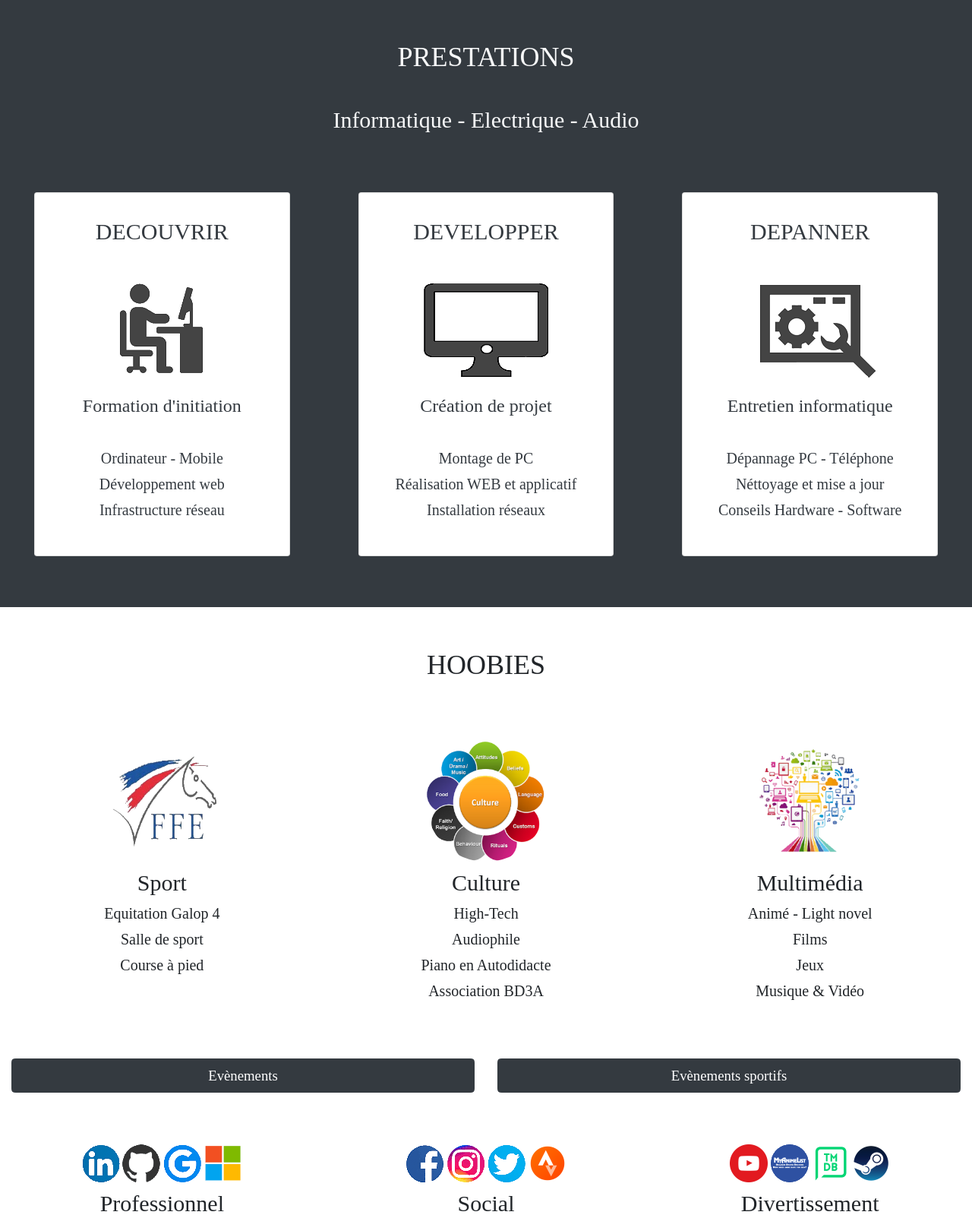
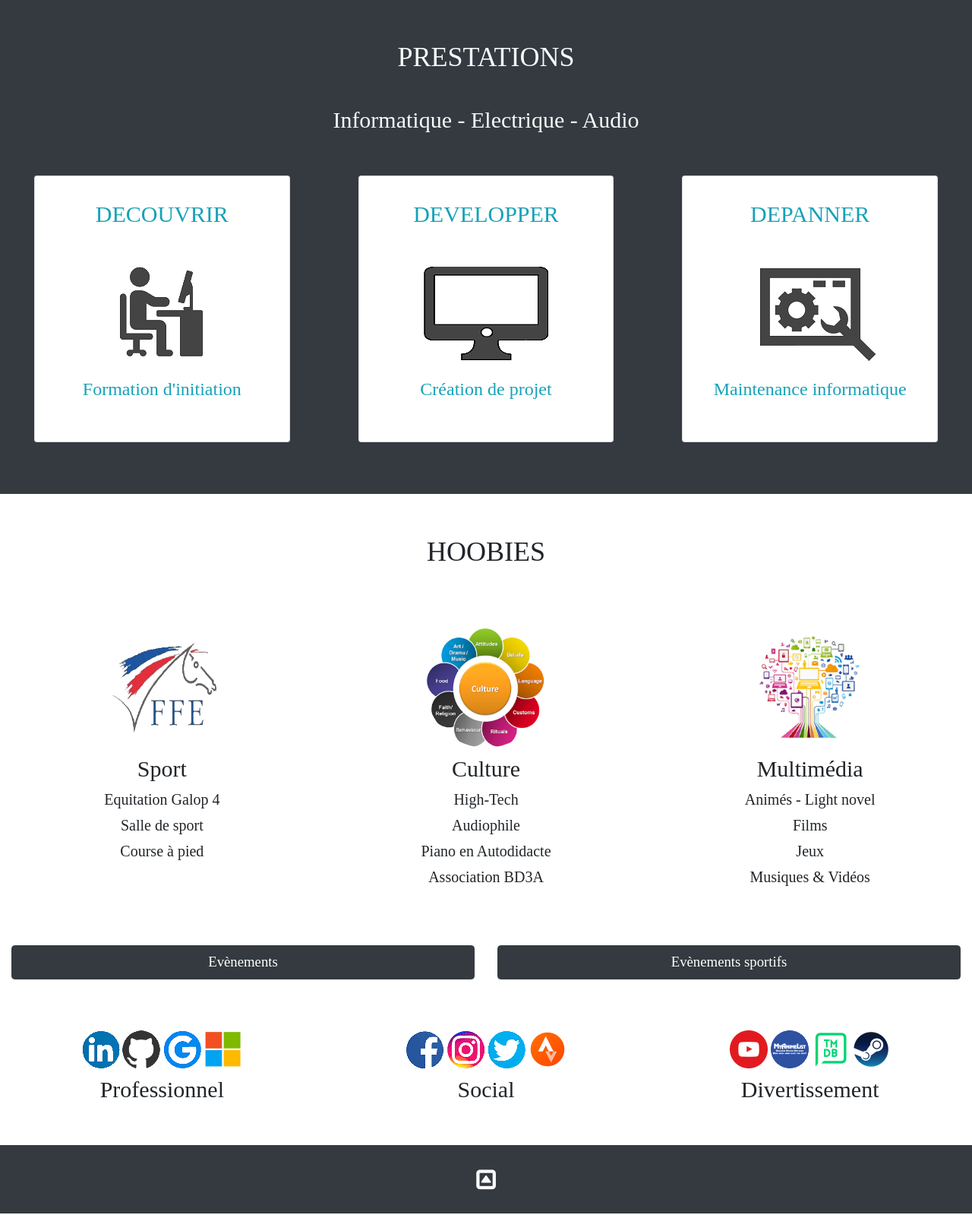
Before and after one commit to DARKNAGAN/PorteFolio, a PHP site: page / in a window 1280 px wide. Shown: the part 3396-4995 px from the top of the page at 76% size. Run offline with PHP 8.4, Linux system fonts and the light colour scheme.

Commit message:
MAJ 3.3
Optimisation de la zone prestation
Amélioration mineur
Changement d'animation des Modal
Modification des API

```diff
--- a/ChristianPortfolio/css/style.css
+++ b/ChristianPortfolio/css/style.css
@@ -19,6 +19,10 @@ html,body,h1,h2,h3,h4,h5,h6,p {
 #imgProjet {
 	width:100%;
 	}
+#imgMedia {
+	width:auto;
+	max-height:180px;
+	}
 .list-group{
 	height:295px;
 	}
--- a/ChristianPortfolio/js/MAL.js
+++ b/ChristianPortfolio/js/MAL.js
@@ -9,8 +9,9 @@ ajaxGet("https://api.jikan.moe/v3/user/DARKNAGAN/animelist/completed", function
 		{
 			// Ajout du titre et du contenu de chaque article
 				var divElt = document.createElement("div");
-				divElt.className = "col-2";
+				divElt.className = "col";
 				var imageElt = document.createElement("img");
+				imageElt.id = "imgMedia";
 				imageElt.className = "card-img rounded-top";
 				imageElt.src = results.image_url;
 				imageElt.alt ="Aucun Aperçu";
@@ -41,8 +42,9 @@ ajaxGet("https://api.jikan.moe/v3/user/DARKNAGAN/mangalist/completed", function
 		{
 			// Ajout du titre et du contenu de chaque article
 			var divElt = document.createElement("div");
-			divElt.className = "col-3";
+			divElt.className = "col";
 			var imageElt = document.createElement("img");
+			imageElt.id = "imgMedia";
 			imageElt.className = "card-img rounded";
 			imageElt.src = results.image_url;
 			imageElt.alt ="Aucun Aperçu";
--- a/ChristianPortfolio/js/TMDB.js
+++ b/ChristianPortfolio/js/TMDB.js
@@ -9,8 +9,9 @@ ajaxGet("https://api.themoviedb.org/3/account/{account_id}/rated/movies?api_key=
 		{
 				// Ajout du titre et du contenu de chaque article
 				var divElt = document.createElement("div");
-				divElt.className = "col-2";
+				divElt.className = "col";
 				var imageElt = document.createElement("img");
+				imageElt.id = "imgMedia";
 				imageElt.className = "card-img rounded-top";
 				imageElt.src = "https://image.tmdb.org/t/p/w150_and_h225_bestv2/" +results.poster_path;
 				var contenuElt = document.createElement("div");
@@ -34,8 +35,9 @@ ajaxGet("https://api.themoviedb.org/3/account/{account_id}/rated/tv?api_key=1fe1
 		{
 			// Ajout du titre et du contenu de chaque article
 			var divElt = document.createElement("div");
-			divElt.className = "col-2";
+			divElt.className = "col";
 			var imageElt = document.createElement("img");
+			imageElt.id = "imgMedia";
 			imageElt.className = "card-img rounded-top";
 			imageElt.src = "https://image.tmdb.org/t/p/w150_and_h225_bestv2" +results.poster_path;
 			var contenuElt = document.createElement("div");
--- a/ChristianPortfolio/js/YouTube.js
+++ b/ChristianPortfolio/js/YouTube.js
@@ -9,8 +9,9 @@ ajaxGet("https://www.googleapis.com/youtube/v3/playlists?part=snippet&fields=ite
 		{
 			// Ajout du titre et du contenu de chaque article
 				var divElt = document.createElement("div");
-				divElt.className = "col-2";
+				divElt.className = "col";
 				var imageElt = document.createElement("img");
+				imageElt.id = "imgMedia";
 				imageElt.className = "card-img rounded";
 				imageElt.src = results.snippet.thumbnails.default.url;
 				imageElt.alt ="Aucun Aperçu";
@@ -39,8 +40,9 @@ ajaxGet("https://www.googleapis.com/youtube/v3/subscriptions?part=snippet&fields
 		{
 			// Ajout du titre et du contenu de chaque article
 			var divElt = document.createElement("div");
-			divElt.className = "col-2";
+			divElt.className = "col";
 			var imageElt = document.createElement("img");
+			imageElt.id = "imgMedia";
 			imageElt.className = "card-img rounded-circle";
 			imageElt.src = results.snippet.thumbnails.default.url;
 			imageElt.alt ="Aucun Aperçu";
--- a/ChristianPortfolio/vue/anime.php
+++ /dev/null
@@ -1,6 +0,0 @@
-			<div id="pro" class="container text-center">
-				<h3 class="bg-dark text-light py-3">Série et film d'animation visionné</h3>
-					<div id="animelist" class="row py-2"></div>
-				<h3 class="bg-dark text-light py-3">Light novel lu</h3>
-					<div id="mangalist" class="row py-2"></div>
-			</div>
--- a/ChristianPortfolio/vue/films.php
+++ /dev/null
@@ -1,6 +0,0 @@
-			<div id="pro" class="container text-center">
-				<h3 class="bg-dark text-light py-3">Film visionné</h3>
-					<div id="filmlist" class="row py-2"></div>
-				<h3 class="bg-dark text-light py-3">Séries suivie</h3>
-					<div id="serielist" class="row py-2"></div>
-			</div>
--- a/ChristianPortfolio/vue/hobbies.php
+++ b/ChristianPortfolio/vue/hobbies.php
@@ -18,8 +18,8 @@
 				<div class="col">
 					<img id="imgHoobies" src="./images/hobbie/multimedia.png" alt="multimedia" class="rounded-circle">
 					<h2>Multimédia</h2>
-					<h4><a data-toggle="modal" href="#collapseHoobieOne">Animé - Light novel</a></h4>
-					<div id="collapseHoobieOne" class="modal animated slideInUp" role="dialog">
+					<h4><a data-toggle="modal" href="#collapseHoobieOne">Animés - Light novel</a></h4>
+					<div id="collapseHoobieOne" class="modal animated zoomInRight" role="dialog">
 					<div class="modal-dialog modal-lg">
 						<div class="modal-content">
 						<div class="modal-header bg-light">
@@ -27,9 +27,9 @@
 						</div>
 						<div class="modal-body text-dark">
 							<div class="container text-center">
-								<h3 class="bg-dark text-light py-3">Série et film d'animation visionné</h3>
+								<h3 class="bg-dark text-light py-3">Séries et films d'animation visionnés</h3>
 									<div id="animelist" class="row py-2"></div>
-								<h3 class="bg-dark text-light py-3">Light novel lu</h3>
+								<h3 class="bg-dark text-light py-3">Livre Light novel lu</h3>
 									<div id="mangalist" class="row py-2"></div>
 							</div>
 						</div>
@@ -37,7 +37,7 @@
 					</div>
 					</div>
 					<h4><a data-toggle="modal" href="#collapseHoobieTwo">Films</a></h4>
-					<div id="collapseHoobieTwo" class="modal animated slideInUp" role="dialog">
+					<div id="collapseHoobieTwo" class="modal animated zoomInRight" role="dialog">
 					<div class="modal-dialog modal-lg">
 						<div class="modal-content">
 						<div class="modal-header bg-light">
@@ -45,9 +45,9 @@
 						</div>
 						<div class="modal-body text-dark">
 							<div class="container text-center">
-								<h3 class="bg-dark text-light py-3">Film visionné</h3>
+								<h3 class="bg-dark text-light py-3">Films visionnés</h3>
 									<div id="filmlist" class="row py-2"></div>
-								<h3 class="bg-dark text-light py-3">Séries suivie</h3>
+								<h3 class="bg-dark text-light py-3">Séries visionnés</h3>
 									<div id="serielist" class="row py-2"></div>
 							</div>
 						</div>
@@ -55,8 +55,8 @@
 					</div>
 					</div>
 					<h4><a href="https://steamcommunity.com/id/darknagan/games/?tab=all" target="_blank">Jeux</a></h4>
-					<h4><a id="login-button" href="/ChristianPortfolio/vue/spotify.php" target="_blank">Musique</a> & <a data-toggle="modal" href="#collapseHoobieFour">Vidéo</a></h4>
-					<div id="collapseHoobieFour" class="modal animated slideInUp" role="dialog">
+					<h4><a id="login-button" href="/ChristianPortfolio/vue/spotify.php" target="_blank">Musiques</a> & <a data-toggle="modal" href="#collapseHoobieFour">Vidéos</a></h4>
+					<div id="collapseHoobieFour" class="modal animated zoomInRight" role="dialog">
 					<div class="modal-dialog modal-lg">
 						<div class="modal-content">
 						<div class="modal-header bg-light">
@@ -64,10 +64,10 @@
 						</div>
 						<div class="modal-body text-dark">
 							<div class="container text-center">
-								<h3 class="bg-dark text-light py-3">Playlists musicale</h3>
-									<div id="playlistlist" class="row  py-2"></div>
+								<h3 class="bg-dark text-light py-3">Playlists musicale </h3>
+									<div id="playlistlist" class="row py-2"></div>
 								<h3 class="bg-dark text-light py-3">Artistes favoris</h3>
-									<div id="artistelist" class="row  py-2"></div>
+									<div id="artistelist" class="row py-2"></div>
 							</div>
 						</div>
 						</div>
@@ -78,7 +78,7 @@
 			<div class="row">
 			<div class="col">
 				<button class="btn btn-dark btn-lg btn-block" type="button" data-toggle="collapse" data-target="#collapseEvent" aria-expanded="true" aria-controls="collapseEvent">Evènements</button>
-					<div class="collapse"  id="collapseEvent">
+					<div class="collapse" id="collapseEvent">
 						<div class="card-body bg-dark">
 							<ul class="list-group list-group-flush overflow-auto m-3">
 								<li class="list-group-item"><h4>Concert Starset</h4><h5>04 avril 2018</h5></li>
--- a/ChristianPortfolio/vue/musique.php
+++ /dev/null
@@ -1,6 +0,0 @@
-			<div id="pro" class="container text-center">
-				<h3 class="bg-dark text-light py-3">Playlists musicale</h3>
-					<div id="playlistlist" class="row  py-2"></div>
-				<h3 class="bg-dark text-light py-3">Artistes favoris</h3>
-					<div id="artistelist" class="row  py-2"></div>
-			</div>
--- a/ChristianPortfolio/vue/projets.php
+++ b/ChristianPortfolio/vue/projets.php
@@ -7,7 +7,7 @@
 				<div class="media-body"><h3 class="text-center">Réalisation et dépannage d'installations de Réseaux Voix, Données, Images</h3>
 				<button type="button" class="btn btn-outline-light btn-block" data-toggle="modal" data-target="#collapseProOne"><span class="fa fa-bars"></span></button>
 				<!--Modal-->
-					<div id="collapseProOne" class="modal animated slideInUp" role="dialog">
+					<div id="collapseProOne" class="modal animated zoomInUp" role="dialog">
 					<div class="modal-dialog modal-lg">
 						<div class="modal-content">
 							<div class="modal-header bg-dark">
@@ -40,7 +40,7 @@
 				<div class="media-body"><h3 class="text-center">Développement de sites web Full-Stack<br>Vitrines - Blogs - Web-apps</h3>
 				<button type="button" class="btn btn-outline-light btn-block"  data-toggle="modal" data-target="#collapseProTwo"><span class="fa fa-bars"></span></button>
 				<!--Modal-->
-					<div id="collapseProTwo" class="modal animated slideInUp" role="dialog">
+					<div id="collapseProTwo" class="modal animated zoomInUp" role="dialog">
 					<div class="modal-dialog modal-lg" role="document">
 						<div class="modal-content">
 							<div class="modal-header bg-dark">
@@ -64,7 +64,7 @@
 				<div class="media-body"><h3 class="text-center">Développement de modules spécifiques dans un progiciel Infor ERP Syteline et utilisation de l'outil SSRS</h3>
 				<button type="button" class="btn btn-outline-light btn-block"  data-toggle="modal" data-target="#collapseProThree"><span class="fa fa-bars"></span></button>
 				<!--Modal-->
-					<div id="collapseProThree" class="modal animated slideInUp" role="dialog">
+					<div id="collapseProThree" class="modal animated zoomInUp" role="dialog">
 					<div class="modal-dialog modal-lg">
 						<div class="modal-content">
 							<div class="modal-header bg-dark">
@@ -92,7 +92,7 @@
 				<div class="media-body"><h3 class="text-center">Développement d'applications client lourd</h3>
 				<button type="button" class="btn btn-outline-light btn-block"  data-toggle="modal" data-target="#collapseProFour"><span class="fa fa-bars"></span></button>
 				<!--Modal-->
-					<div id="collapseProFour" class="modal animated slideInUp" role="dialog">
+					<div id="collapseProFour" class="modal animated zoomInUp" role="dialog">
 					<div class="modal-dialog modal-lg">
 						<div class="modal-content">
 							<div class="modal-header bg-dark">
@@ -115,7 +115,7 @@
 				<div class="media-body"><h3 class="text-center">Développement logiciel dans un outil de gestion de portefeuilles de projets</h3>
 				<button type="button" class="btn btn-outline-light btn-block" data-toggle="modal" data-target="#collapseProFive"><span class="fa fa-bars"></span></button>
 				<!--Modal-->
-					<div id="collapseProFive" class="modal animated slideInUp" role="dialog">
+					<div id="collapseProFive" class="modal animated zoomInUp" role="dialog">
 					<div class="modal-dialog modal-lg">
 						<div class="modal-content">
 							<div class="modal-header bg-dark">
@@ -141,7 +141,7 @@
 				<div class="media-body"><h3 class="text-center">Installation, maintenance et dépannage de systèmes de climatisation</h3>
 				<button type="button" class="btn btn-outline-light btn-block" data-toggle="modal" data-target="#collapseProSix"><span class="fa fa-bars"></span></button>
 				<!--Modal-->
-					<div id="collapseProSix" class="modal animated slideInUp" role="dialog">
+					<div id="collapseProSix" class="modal animated zoomInUp" role="dialog">
 					<div class="modal-dialog modal-lg">
 						<div class="modal-content">
 							<div class="modal-header bg-dark">
@@ -161,7 +161,7 @@
 				<div class="media-body"><h3 class="text-center">Entretien de lignes d'impression offset, emballage, empaquetage</h3>
 				<button type="button" class="btn btn-outline-light btn-block"  data-toggle="modal" data-target="#collapseProSeven"><span class="fa fa-bars"></span></button>
 				<!--Modal-->
-					<div id="collapseProSeven" class="modal animated slideInUp" role="dialog">
+					<div id="collapseProSeven" class="modal animated zoomInUp" role="dialog">
 					<div class="modal-dialog modal-lg">
 						<div class="modal-content">
 							<div class="modal-header bg-dark">
@@ -181,7 +181,7 @@
 				<div class="media-body"><h3 class="text-center">Raspberry</h3>
 				<button type="button" class="btn btn-outline-light btn-block"  data-toggle="modal" data-target="#collapsePersoOne"><span class="fa fa-bars"></span></button>
 				<!--Modal-->
-					<div id="collapsePersoOne" class="modal animated slideInUp" role="dialog">
+					<div id="collapsePersoOne" class="modal animated zoomInUp" role="dialog">
 					<div class="modal-dialog modal-lg">
 						<div class="modal-content">
 							<div class="modal-header bg-dark">
@@ -202,7 +202,7 @@
 				<div class="media-body"><h3 class="text-center">Adobe CC 2017: Création graphique</h3>
 				<button type="button" class="btn btn-outline-light btn-block"  data-toggle="modal" data-target="#collapsePersoTwo"><span class="fa fa-bars"></span></button>
 				<!--Modal-->
-					<div id="collapsePersoTwo" class="modal animated slideInUp" role="dialog">
+					<div id="collapsePersoTwo" class="modal animated zoomInUp" role="dialog">
 					<div class="modal-dialog modal-lg">
 						<div class="modal-content">
 							<div class="modal-header bg-dark">
@@ -227,7 +227,7 @@
 				<h3 class="text-center">Réalisation d'un Portfolio personnel</h3>
 				<button type="button" class="btn btn-outline-light btn-block"  data-toggle="modal" data-target="#collapsePersoThree"><span class="fa fa-bars"></span></button>
 				<!--Modal-->
-					<div id="collapsePersoThree" class="modal animated slideInUp" role="dialog">
+					<div id="collapsePersoThree" class="modal animated zoomInUp" role="dialog">
 					<div class="modal-dialog modal-lg">
 						<div class="modal-content">
 							<div class="modal-header bg-dark">
--- a/ChristianPortfolio/vue/services.php
+++ b/ChristianPortfolio/vue/services.php
@@ -1,41 +1,108 @@
-		<div id="service" class="container-fluid bg-dark text-light text-center">
-			<br><br><h1>PRESTATIONS</h1><br>
-			<h2>Informatique - Electrique - Audio</h2><br>
+		<div id="service" class="container-fluid bg-dark text-light">
+			<div class="text-center"><br><br><h1>PRESTATIONS</h1><br>
+			<h2>Informatique - Electrique - Audio</h2></div>
 			<div class="row">
 				<div class="col p-5">
-					<div class="card bg-white text-dark"><br>
+					<div class="card bg-white text-dark text-center"><a class=" btn-outline-info" href="" data-toggle="modal" data-target="#collapsePrestaOne"><br>
 						<h2>DECOUVRIR</h2><br>
 						<div><img id="imgPresta" src="./images/service/DECOUVRIR.png" alt="Formation d'initiation"></div>
-						<ul class="list-unstyled">
-							<li><h3>Formation d'initiation</h3></li><br>
-							<li><h4>Ordinateur - Mobile</h4></li>
-							<li><h4>Développement web</h4></li>
-							<li><h4>Infrastructure réseau</h4></li>
-						</ul><br>
+							<h3>Formation d'initiation</h3><br><br>
+					</a></div>
+				<!--Modal-->
+					<div id="collapsePrestaOne" class="modal animated zoomIn" role="dialog">
+					<div class="modal-dialog modal-lg">
+						<div class="modal-content">
+							<div class="modal-header bg-dark">
+								<h4 class="modal-title">Découvrir - Formation d'initiation et perfectionnement</h4>
+								<button type="button" class="close text-light" data-dismiss="modal">&times;</button>
+							</div>
+							<div class="modal-body text-dark">
+								<div class="row">
+								  <div class="col-8 text-center">Mes services</div>
+								  <div class="col-4 text-center">Tarif à partir de</div>
+								  <hr><div class="col-8">Formation pour outils professionnel (Microsoft Office - Adobe Créative Suite)</div>
+								  <div class="col-4 text-center">25€/h</div>
+								  <hr><div class="col-8">Formation pour applications spécifiques</div>
+								  <div class="col-4 text-center">30€/h</div>
+								  <hr><div class="col-8">Formation pour systèmes d'exploitation (iOS - Android - MacOS - Windows - Linux)</div>
+								  <div class="col-4 text-center">15€/h</div>
+								  <hr><div class="col-8">Formation pour développements Web (HTML - CSS)</div>
+								  <div class="col-4 text-center">20€/h</div>
+								  <hr><div class="col-8">Formation d'architecture réseaux</div>
+								  <div class="col-4 text-center">30€/h</div>
+								  <hr><div class="col-8">Autres formations ...</div>
+								  <div class="col-4 text-center">-</div>
+								  <hr><div class="col-12">* Ces tarifs peuvent varier en fonction du niveau de perfectionnement des produits</div>
+								</div>
+							</div>
+						</div>
+					</div>
 					</div>
 				</div>
 				<div class="col p-5">
-					<div class="card bg-white text-dark"><br>
+					<div class="card bg-white text-dark text-center"><a class=" btn-outline-info" href="" data-toggle="modal" data-target="#collapsePrestaTwo"><br>
 						<h2>DEVELOPPER</h2><br>
 						<div><img id="imgPresta" src="./images/service/DEVELOPPER.png" alt="Formation informatique"></div>
-						<ul class="list-unstyled">
-							<li><h3>Création de projet</h3></li><br>
-							<li><h4>Montage de PC</h4></li>
-							<li><h4>Réalisation WEB et applicatif</h4></li>
-							<li><h4>Installation réseaux</h4></li>
-						</ul><br>
+							<h3>Création de projet</h3><br><br>
+					</a></div>
+					<!--Modal-->
+					<div id="collapsePrestaTwo" class="modal animated zoomIn" role="dialog">
+					<div class="modal-dialog modal-lg">
+						<div class="modal-content">
+							<div class="modal-header bg-dark">
+								<h4 class="modal-title">Développer - Création de projet</h4>
+								<button type="button" class="close text-light" data-dismiss="modal">&times;</button>
+							</div>
+							<div class="modal-body text-dark">
+								<div class="row">
+								  <div class="col-8 text-center">Mes services</div>
+								  <div class="col-4 text-center">Tarif à partir de</div>
+								  <hr><div class="col-8">Développement d'applications PC - Mobile</div>
+								  <div class="col-4 text-center">80€</div>
+								  <hr><div class="col-8">Développement de sites internet ( Blog - Vitrine - Boutique)</div>
+								  <div class="col-4 text-center">60€</div>
+								  <hr><div class="col-8">Montage de PC (Matériel - Logiciel)</div>
+								  <div class="col-4 text-center">50€</div>
+								  <hr><div class="col-8">Installation d'infrastructures réseaux et électriques à la maison</div>
+								  <div class="col-4 text-center">60€</div>
+								  <hr><div class="col-12">* Ces tarifs sont a titre indicatif et ne prenne pas en compte le prix des pièces et logiciels</div>
+								</div>
+							</div>
+						</div>
+					</div>
 					</div>
 				</div>
 				<div class="col p-5">
-					<div class="card bg-white text-dark"><br>
+					<div class="card bg-white text-dark text-center"><a class=" btn-outline-info" href="" data-toggle="modal" data-target="#collapsePrestaTree"><br>
 						<h2>DEPANNER</h2><br>
 						<div><img id="imgPresta" src="./images/service/DEPANNER.png" alt="Depannage informatique"></div>
-						<ul class="list-unstyled">
-							<li><h3>Entretien informatique</h3></li><br>
-							<li><h4>Dépannage PC - Téléphone</h4></li>
-							<li><h4>Néttoyage et mise a jour</h4></li>
-							<li><h4>Conseils Hardware - Software</h4></li>
-						</ul><br>
+							<h3>Maintenance informatique</h3><br><br>
+					</a></div>
+					<!--Modal-->
+					<div id="collapsePrestaTree" class="modal animated zoomIn" role="dialog">
+					<div class="modal-dialog modal-lg">
+						<div class="modal-content">
+							<div class="modal-header bg-dark">
+								<h4 class="modal-title">Dépanner - Maintenance informatique</h4>
+								<button type="button" class="close text-light" data-dismiss="modal">&times;</button>
+							</div>
+							<div class="modal-body text-dark">
+								 <div class="row">
+								  <div class="col-8 text-center">Mes services</div>
+								  <div class="col-4 text-center">Tarif à partir de</div>
+								  <hr><div class="col-8">Nettoyage PC et Smartphone - Mise à jour et maintenance logiciel</div>
+								  <div class="col-4 text-center">20€</div>
+								  <hr><div class="col-8">Nettoyage Antivirus - Malwares + Optimisation PC</div>
+								  <div class="col-4 text-center">35€</div>
+								  <hr><div class="col-8">Conseils : PC - Mobile - Réseau - Audio</div>
+								  <div class="col-4 text-center">-</div>
+								  <hr><div class="col-8">Dépannage informatique</div>
+								  <div class="col-4 text-center">25€</div>
+								  <hr><div class="col-12">* Ces tarifs sont a titre indicatif et ne prenne pas en compte le prix des pièces et logiciels</div>
+								</div>
+							</div>
+						</div>
+					</div>
 					</div>
 				</div>
 			</div><br>
--- a/ChristianPortfolio/vue/musique2.php
+++ b/ChristianPortfolio/vue/spotify.php
@@ -22,8 +22,8 @@
 					<div id="user-profile">
 						<script id="musiquesElt" type="text/x-handlebars-template">
 						{{#each artists.items}}
-							<div class="col-2">
-									<img class="card-img rounded-circle" src="{{images.0.url}}" alt="Aucun Apperçu">
+							<div class="col">
+									<img id="imgMedia" class="card-img rounded-circle" src="{{images.0.url}}" alt="Aucun Apperçu">
 									<div class="card-body text-center">
 										<p><a class="mo-info-name" title="{{name}}" href="{{external_urls.spotify}}" target="_blank">{{name}}</a></p>
 									</div>
```
